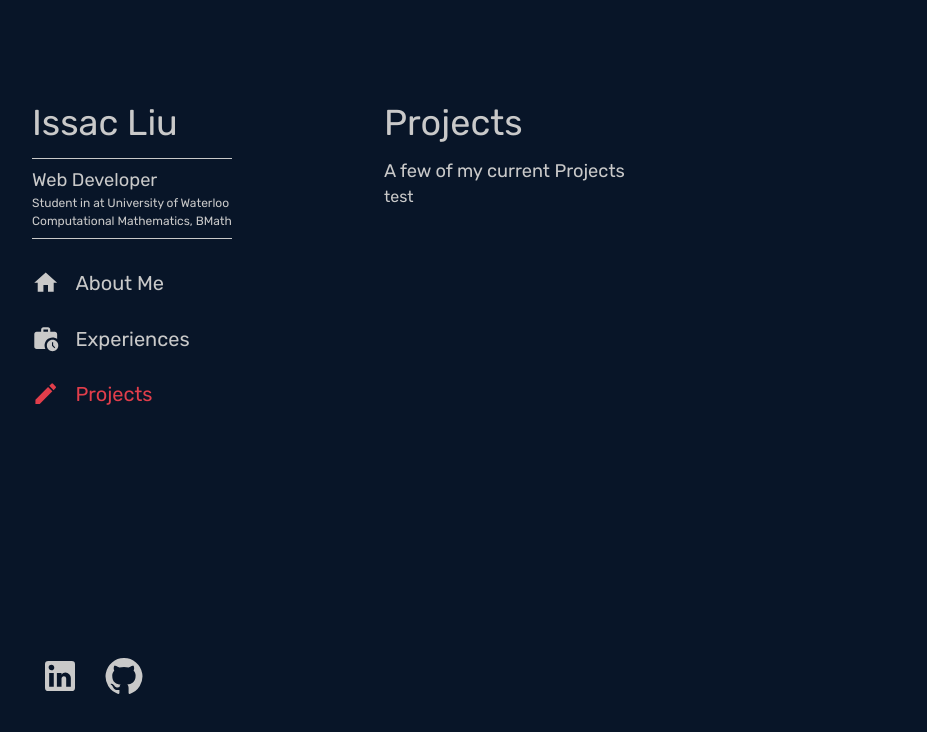
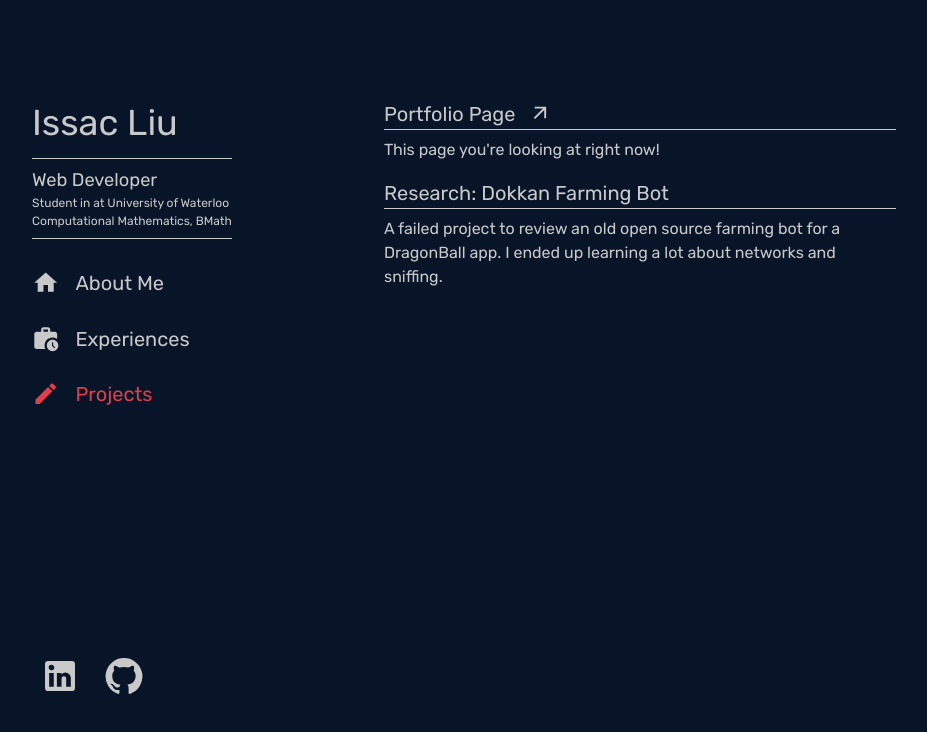
Before and after one commit to yung-tat/yung-tat.github.io, a React (Vite) app: page /#/projects in a window 1280 px wide. Shown: the top 732 px of the page, without its empty margins (192-1119 px from the left). Built offline with nearby package versions, Linux system fonts and the light colour scheme.

Commit message:
Add Projects

```diff
--- /dev/null
+++ b/src/constants/projects.ts
@@ -0,0 +1,22 @@
+import { IProject } from "../types/project";
+
+/**
+ * This website
+ * Dokkan farm bot (failed)
+ * Chess
+ * Bacon number calculator
+ * Youtube live checker
+ */
+
+export const projects: IProject[] = [
+  {
+    title: "Portfolio Page",
+    link: "https://github.com/yung-tat/yung-tat.github.io",
+    description: "This page you're looking at right now!",
+  },
+  {
+    title: "Research: Dokkan Farming Bot",
+    description:
+      "A failed project to review an old open source farming bot for a DragonBall app. I ended up learning a lot about networks and sniffing.",
+  },
+];
--- a/src/pages/Experiences/components/ExperienceInfo/ExperienceInfo.tsx
+++ b/src/pages/Experiences/components/ExperienceInfo/ExperienceInfo.tsx
@@ -11,6 +11,7 @@ import {
 import { IExperience } from "../../../../types/experience";
 import { FC } from "react";
 import InfoCard from "../../../../components/InfoCard";
+import { darkBorder } from "../../../../constants/common";
 
 interface IExperienceInfo {
   experience: IExperience;
@@ -21,7 +22,11 @@ const ExperienceInfo: FC<IExperienceInfo> = ({ experience }) => {
     <InfoCard>
       <Typography
         width="100%"
-        sx={{ fontSize: "20px", borderBottom: "1px solid", marginBottom: 1 }}
+        sx={{
+          fontSize: "20px",
+          borderBottom: "1px solid " + darkBorder,
+          marginBottom: 1,
+        }}
       >
         {experience.position + " - " + experience.company}
       </Typography>
--- a/src/pages/Projects/Projects.tsx
+++ b/src/pages/Projects/Projects.tsx
@@ -1,19 +1,9 @@
 import TitledContent from "../../components/TitledContent";
-
-/**
- * This website
- * Dokkan farm bot (failed)
- * Chess
- * Bacon number calculator
- * Youtube live checker
- */
+import { projects } from "../../constants/projects";
+import ProjectInfo from "./components/ProjectInfo";
 
 const Projects = () => {
-  return (
-    <TitledContent title="Projects" subtext="A few of my current Projects">
-      test
-    </TitledContent>
-  );
+  return projects.map((project) => <ProjectInfo project={project} />);
 };
 
 export default Projects;
--- /dev/null
+++ b/src/pages/Projects/components/ProjectInfo/ProjectInfo.tsx
@@ -0,0 +1,41 @@
+import { Box, IconButton, Typography } from "@mui/material";
+import InfoCard from "../../../../components/InfoCard";
+import { IProject } from "../../../../types/project";
+import { FC } from "react";
+import { ArrowOutward, Link } from "@mui/icons-material";
+import { darkBorder } from "../../../../constants/common";
+
+interface IProjectInfo {
+  project: IProject;
+}
+
+const ProjectInfo: FC<IProjectInfo> = ({ project }) => (
+  <InfoCard>
+    <Box
+      display="flex"
+      alignItems="flex-end"
+      width="100%"
+      sx={{ borderBottom: "1px solid " + darkBorder, marginBottom: 1 }}
+    >
+      <Typography sx={{ fontSize: "20px" }}>{project.title}</Typography>
+      {project.link && (
+        <IconButton
+          size="small"
+          sx={{ ml: 1 }}
+          href={project.link}
+          target="_blank"
+        >
+          <ArrowOutward
+            sx={(theme) => ({
+              color: theme.palette.text.primary,
+            })}
+            fontSize="small"
+          />
+        </IconButton>
+      )}
+    </Box>
+    {project.description}
+  </InfoCard>
+);
+
+export default ProjectInfo;
--- /dev/null
+++ b/src/pages/Projects/components/ProjectInfo/index.ts
@@ -0,0 +1,3 @@
+import ProjectInfo from "./ProjectInfo";
+
+export default ProjectInfo;
--- /dev/null
+++ b/src/types/project.ts
@@ -0,0 +1,5 @@
+export interface IProject {
+  title: string;
+  link?: string;
+  description: string;
+}
```
